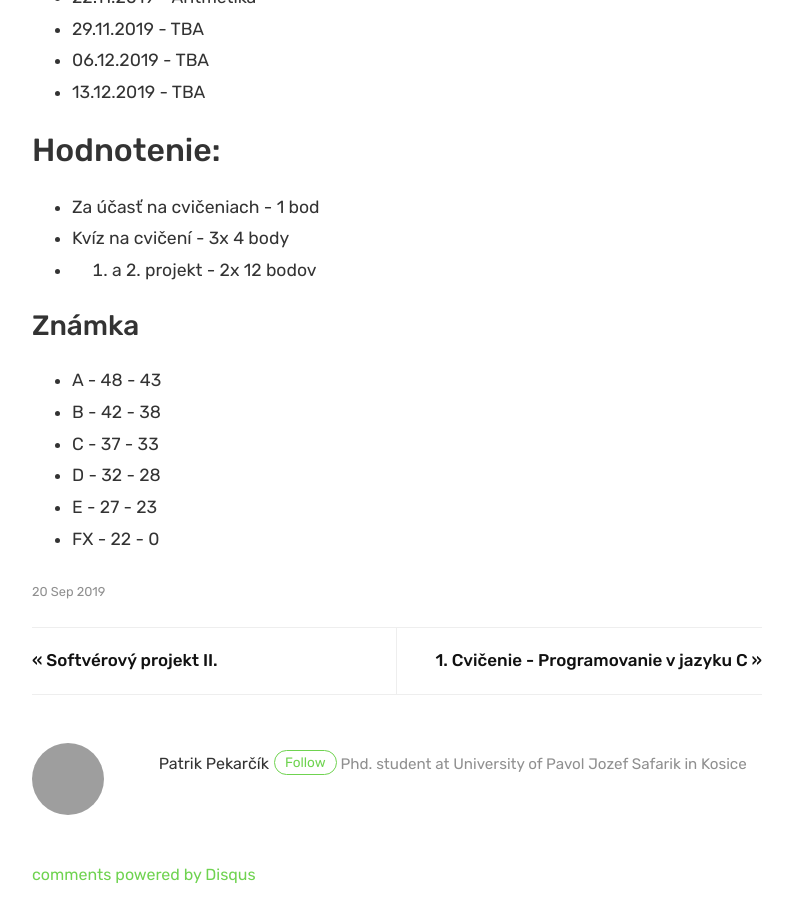
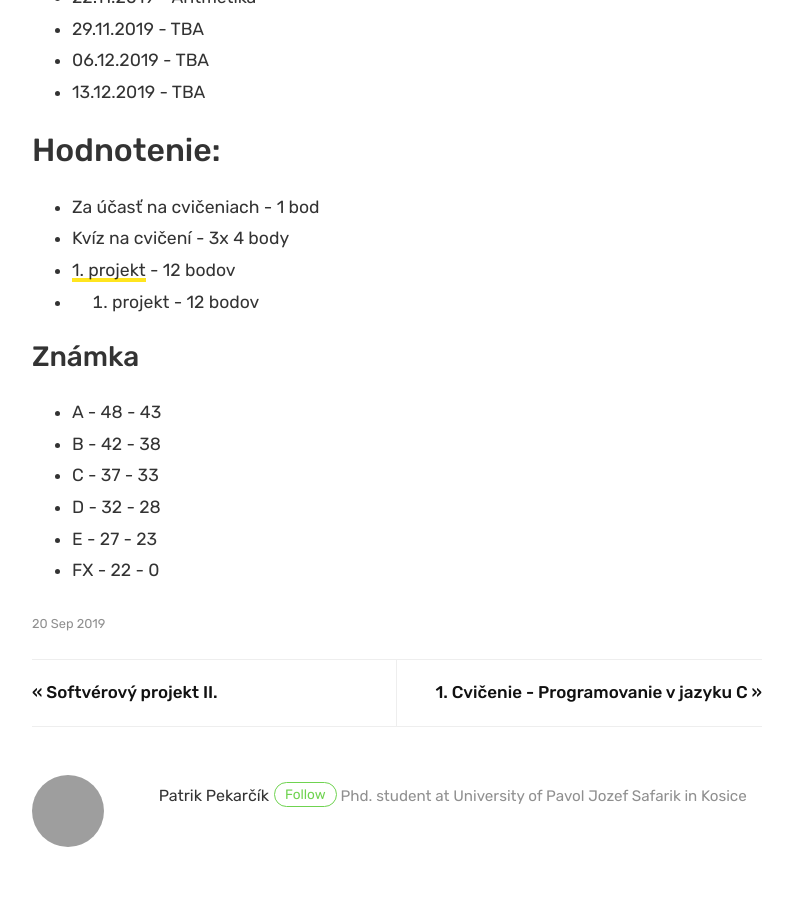
Before and after one commit to ppatrik/ppatrik.github.io, a Jekyll site: the page built from _posts/2019-09-20-JAC-0.md, in a window 1280 px wide and 900 px high, scrolled down 1039 px. Shown: the whole window, without its empty margins (243-1036 px from the left). Built offline with Jekyll 4.4.1, drawn with Linux system fonts in a browser that asks for light colours; comment, search, counter and statistics services are not loaded; grey boxes are pictures that could not be loaded.

Commit message:
Update 2019-09-20-JAC-0.md

```diff
--- a/_posts/2019-09-20-JAC-0.md
+++ b/_posts/2019-09-20-JAC-0.md
@@ -24,7 +24,8 @@
 ## Hodnotenie:
 * Za účasť na cvičeniach - 1 bod
 * Kvíz na cvičení - 3x 4 body
-* 1. a 2. projekt - 2x 12 bodov
+* [1. projekt]({{site.base_url}}/vyuka/jac/2019/11/08/JAC-Projekt1.html) - 12 bodov
+* 2. projekt - 12 bodov
 
 ### Známka
 * A - 48 - 43
```
